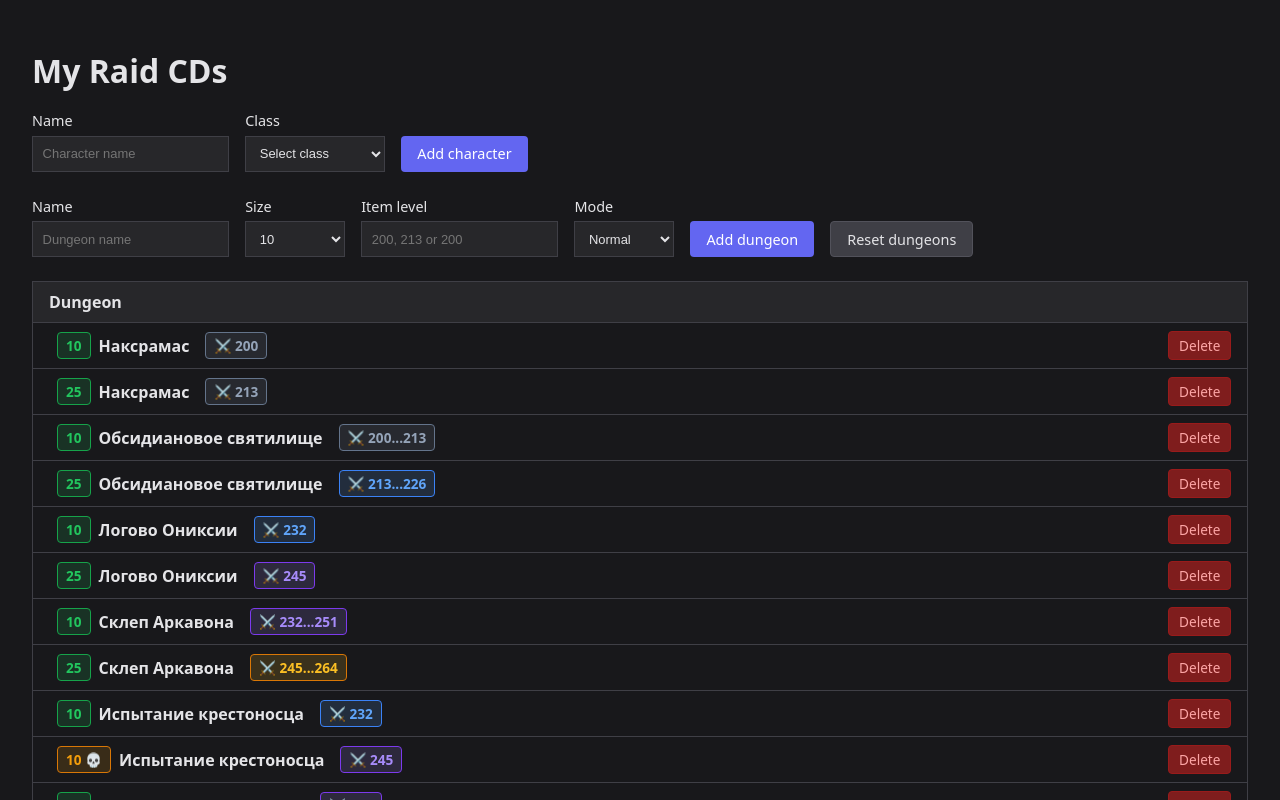
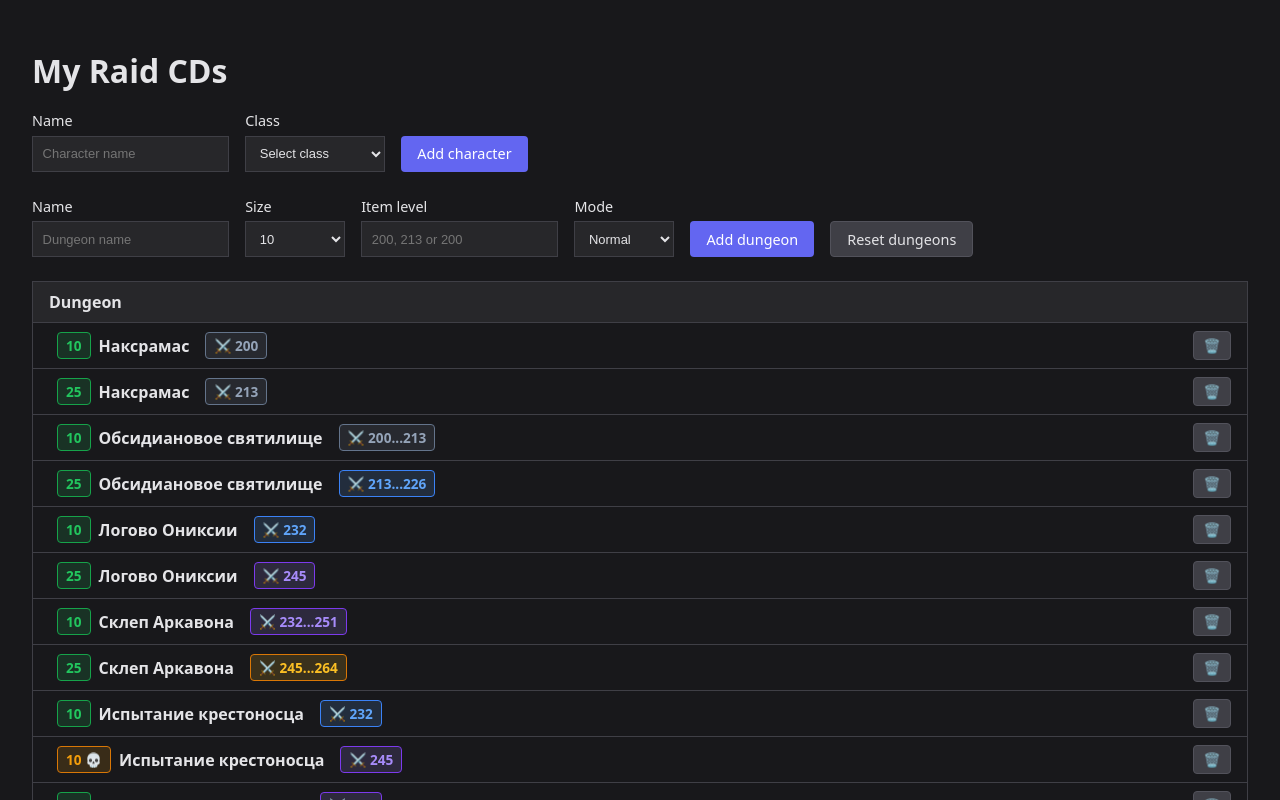
Before and after one commit to sergimax/my-raid-cds, a React (Vite) app: page / in a window 1280 px wide. Shown: the top 800 px of the page. Built offline with nearby package versions, Linux system fonts and the light colour scheme.

Commit message:
style(dungeon-table, character-list): update button styles and layout for improved consistency and usability

```diff
--- a/src/components/character-list/styles.css
+++ b/src/components/character-list/styles.css
@@ -37,12 +37,12 @@
   padding: 0.25rem 0.6rem;
   font-size: 0.85em;
   cursor: pointer;
-  background: #7f1d1d;
-  color: #fca5a5;
-  border: 1px solid #991b1b;
+  background: #3f3f46;
+  color: #d4d4d8;
+  border: 1px solid #52525b;
   border-radius: 4px;
 }
 
 .character-list .delete-character-btn:hover {
-  background: #991b1b;
+  background: #52525b;
 }
--- a/src/components/dungeon-table/index.tsx
+++ b/src/components/dungeon-table/index.tsx
@@ -43,6 +43,7 @@ export function DungeonTable({
                   >
                     {char.name}
                   </span>
+                  <div className="dungeon-table-character-header-actions">
                     {hasToggles && (
                       <button
                         type="button"
@@ -50,7 +51,7 @@ export function DungeonTable({
                         onClick={() => onResetCharacter(char.id)}
                         aria-label={`Reset ${char.name}`}
                       >
-                      Reset
+                        🔄
                       </button>
                     )}
                     <button
@@ -59,8 +60,9 @@ export function DungeonTable({
                       onClick={() => onDeleteCharacter(char.id)}
                       aria-label={`Delete ${char.name}`}
                     >
-                    Delete
+                      🗑️
                     </button>
+                  </div>
                 </div>
               </th>
             );
@@ -92,7 +94,7 @@ export function DungeonTable({
                   onClick={() => onDeleteDungeon(dungeon.id)}
                   aria-label={`Delete ${dungeon.name}`}
                 >
-                  Delete
+                  🗑️
                 </button>
               </div>
             </td>
--- a/src/components/dungeon-table/styles.css
+++ b/src/components/dungeon-table/styles.css
@@ -87,6 +87,15 @@
   flex-wrap: wrap;
 }
 
+.dungeon-table-character-header-actions {
+  display: flex;
+  align-items: center;
+  gap: 0.25rem;
+  margin-left: auto;
+  flex-shrink: 0;
+  flex-wrap: nowrap;
+}
+
 .dungeon-table-character-name {
   font-weight: 600;
 }
@@ -153,18 +162,17 @@
 }
 
 .dungeon-table .delete-character-btn {
-  margin-left: auto;
   padding: 0.25rem 0.6rem;
   font-size: 0.85em;
   cursor: pointer;
-  background: #7f1d1d;
-  color: #fca5a5;
-  border: 1px solid #991b1b;
+  background: #3f3f46;
+  color: #d4d4d8;
+  border: 1px solid #52525b;
   border-radius: 4px;
 }
 
 .dungeon-table .delete-character-btn:hover {
-  background: #991b1b;
+  background: #52525b;
 }
 
 .dungeon-table-dungeon-cell {
@@ -179,12 +187,12 @@
   padding: 0.25rem 0.6rem;
   font-size: 0.85em;
   cursor: pointer;
-  background: #7f1d1d;
-  color: #fca5a5;
-  border: 1px solid #991b1b;
+  background: #3f3f46;
+  color: #d4d4d8;
+  border: 1px solid #52525b;
   border-radius: 4px;
 }
 
 .dungeon-table .delete-dungeon-btn:hover {
-  background: #991b1b;
+  background: #52525b;
 }
```
Lines whose indentation alone changed are shown as unchanged.
